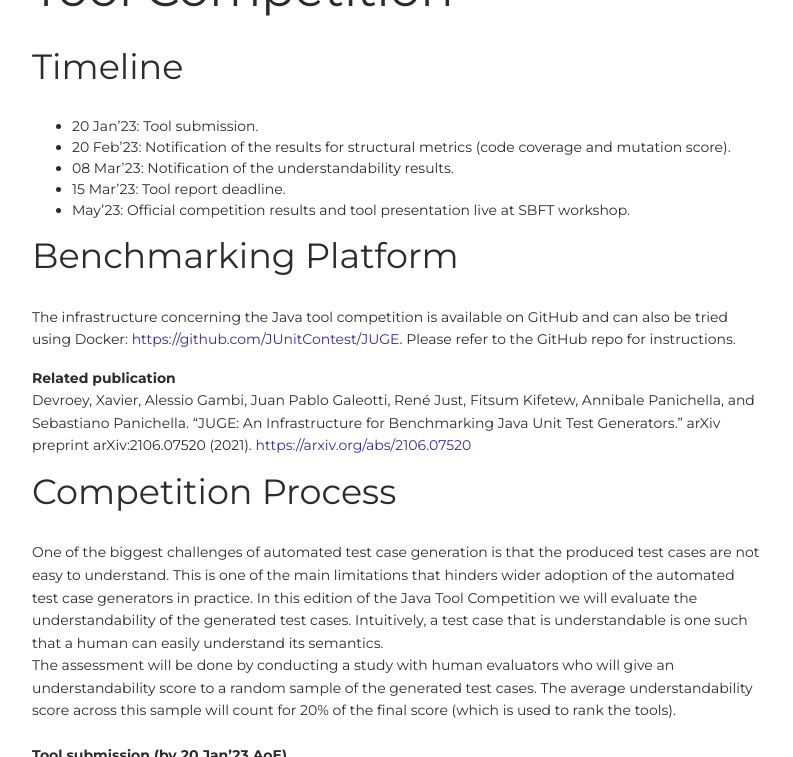
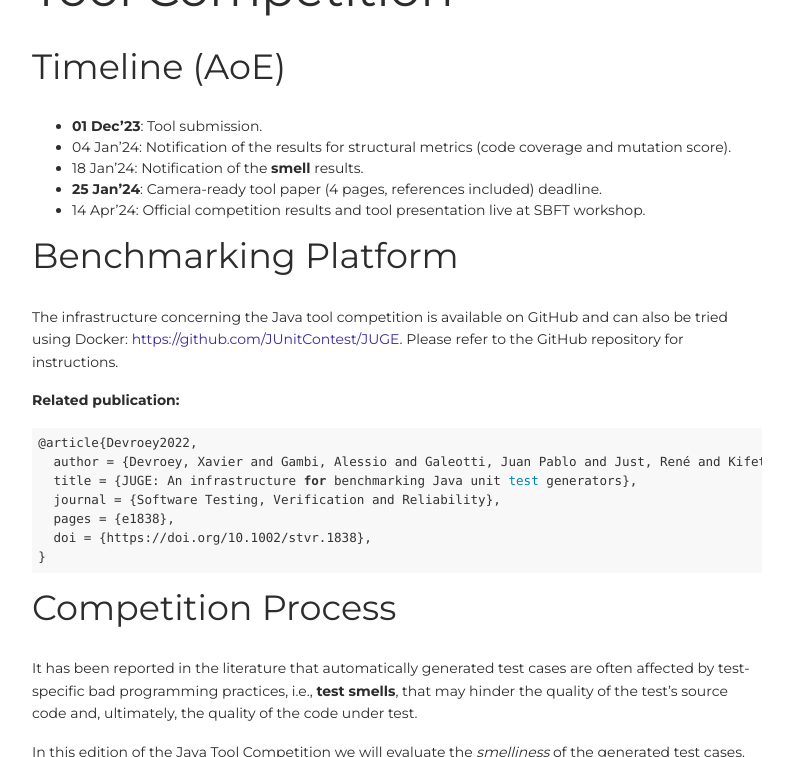
Before and after one commit to sbft24/sbft24.github.io, a Jekyll site: the page built from tools/java.md, in a window 1280 px wide and 900 px high, scrolled down 332 px, cut to the strip 143-900 px from the top of the window. Shown: the whole strip, without its empty margins (243-1036 px from the left). Built offline with Jekyll 4.4.1, drawn with Linux system fonts in a browser that asks for light colours; nearby versions of some CDN libraries; some of the changed text lies outside the part shown.

Commit message:
Updated: set of organizers, dates, and competition process (i.e., in a nutshell, introduced smelliness).

````diff
--- a/tools/java.md
+++ b/tools/java.md
@@ -4,56 +4,68 @@
 ---
 # Java Test Case Generation Tool Competition
 
-## Timeline
-* 20 Jan'23: Tool submission.
-* 20 Feb’23: Notification of the results for structural metrics (code coverage and mutation score).
-* 08 Mar'23: Notification of the understandability results.
-* 15 Mar'23: Tool report deadline.
-* May'23: Official competition results and tool presentation live at SBFT workshop.
+## Timeline (AoE)
+* **01 Dec'23**: Tool submission.
+* 04 Jan'24: Notification of the results for structural metrics (code coverage and mutation score).
+* 18 Jan'24: Notification of the **smell** results.
+* **25 Jan'24**: Camera-ready tool paper (4 pages, references included) deadline.
+* 14 Apr'24: Official competition results and tool presentation live at SBFT workshop.
+
 
 ## Benchmarking Platform
 
-The infrastructure concerning the Java tool competition is available on GitHub and can also be tried using Docker: [https://github.com/JUnitContest/JUGE](https://github.com/JUnitContest/JUGE). Please refer to the GitHub repo for instructions.
+The infrastructure concerning the Java tool competition is available on GitHub and can also be tried using Docker: [https://github.com/JUnitContest/JUGE](https://github.com/JUnitContest/JUGE).  Please refer to the GitHub repository for instructions.
 
+**Related publication:**
 
-**Related publication**
-<br>
-Devroey, Xavier, Alessio Gambi, Juan Pablo Galeotti, René Just, Fitsum Kifetew, Annibale Panichella, and Sebastiano Panichella. "JUGE: An Infrastructure for Benchmarking Java Unit Test Generators." arXiv preprint arXiv:2106.07520 (2021). [https://arxiv.org/abs/2106.07520](https://arxiv.org/abs/2106.07520)
-
+```
+@article{Devroey2022,
+  author = {Devroey, Xavier and Gambi, Alessio and Galeotti, Juan Pablo and Just, René and Kifetew, Fitsum and Panichella, Annibale and Panichella, Sebastiano},
+  title = {JUGE: An infrastructure for benchmarking Java unit test generators},
+  journal = {Software Testing, Verification and Reliability},
+  pages = {e1838},
+  doi = {https://doi.org/10.1002/stvr.1838},
+}
+```
 
 ## Competition Process
 
-One of the biggest challenges of automated test case generation is that the produced test cases are not easy to understand. This is one of the main limitations that hinders wider adoption of the automated test case generators in practice. In this edition of the Java Tool Competition we will evaluate the understandability of the generated test cases. Intuitively, a test case that is understandable is one such that a human can easily understand its semantics.
-<br>
-The assessment will be done by conducting a study with human evaluators who will give an understandability score to a random sample of the  generated test cases. The average understandability score across this sample will count for 20% of the final score (which is used to rank the tools).
-<br>
-<br>
-**Tool submission (by 20 Jan'23 AoE)**
-<br>
-Fill this Google form: [https://forms.gle/EwPbyGu1xKCBdRS67](https://forms.gle/EwPbyGu1xKCBdRS67) and send a Zip file with your tool to the organisers: Gunel Jahangirova - [gunel.jahangirova@kcl.ac.uk](gunel.jahangirova@kcl.ac.uk), and Valerio Terragni - [v.terragni@auckland.ac.nz](v.terragni@auckland.ac.nz).
-<br>
-<br>
-**Notification of the results for structural metrics (code coverage and mutation score) (by 20 Feb’23 AoE)**
-<br>
-We will run our tool with the benchmark and you will receive by email the results of the code coverage and mutation score. You will need these data to write the report.
-<br>
-<br>
-**Notification of the understandability results (by 08 Mar'23 AoE)**
-<br>
-We will conduct a human evaluation of your test cases to assess their understandability. We will send you a report, which you should also discuss in the report.
-<br>
-<br>
-**Tool report deadline (by 15 Mar'23 AoE)**
-<br>
-You will need to submit a report, which will be included in the workshop proceedings. The report must follow the [IEEE conference format](https://www.ieee.org/conferences/publishing/templates.html). The page limit is 2 pages including references. Please submit the PDF to the organisers by the deadline: Gunel Jahangirova - [gunel.jahangirova@kcl.ac.uk](gunel.jahangirova@kcl.ac.uk), and Valerio Terragni - [v.terragni@auckland.ac.nz](v.terragni@auckland.ac.nz).
-<br>
-<br>
-**Results**.
-<br>
-Finally, the winners will be announced live during the workshop in May.
+It has been reported in the literature that automatically generated test cases are often affected by test-specific bad programming practices, i.e., **test smells**, that may hinder the quality of the test's source code and, ultimately, the quality of the code under test.
+
+In this edition of the Java Tool Competition we will evaluate the *smelliness* of the generated test cases.  Intuitively, on one hand, a test case would be *smell-free* if no test smell (i.e., Mystery Guest, Eager Test, Assertion Roulette, Indirect Testing, Sensitive Equality, or Resource Optimism) is present in the test case.  On the other hand, a test case would be *smelly*, on a scale from 1 up to 6.  1 if it only contains one test smell, 2 if it contains any two smells, etc.
+
+The assessment on whether a test case contains 0, 1, 2, 3, 4, 5, or 6 smells will be done by conducting a study with human evaluators who will annotate whether each of the six smells is or is not present in a random sample of generated test cases.  In a nutshell, we will follow the guidelines and the annotation protocol defined in the paper [Test smells 20 years later: detectability, validity, and reliability (Section 3.5)](https://link.springer.com/article/10.1007/s10664-022-10207-5).
+
+The average smelliness score across this sample will count for 20% of the final score (which is used to rank the tools).
+
+### 1. Tool submission (by 01 Dec'23 AoE)
+
+Fill the Google form [https://forms.gle/1dLeo1JCgYqim8AP9](https://forms.gle/1dLeo1JCgYqim8AP9) and send a zip file with your tool to the organisers (please find their contacts at the end of this page).
+
+### 2. Notification of the results for structural metrics (code coverage and mutation score) (by 04 Jan'24 AoE)
+
+We will run our tool with the benchmark and you will receive by email the results of the code coverage and mutation score.  You will need these data to write the report (see point 4).
+
+### 3. Notification of the smells results (by 18 Jan'24 AoE)
+
+We will conduct an evaluation on the smelliness of your test cases.  We will send you a report on that, which you should also discuss in your report.
+
+### 4. Tool report deadline (by 25 Jan'24 AoE)
+
+You will need to submit a short report, which will be included in the workshop proceedings.  The report must follow the [IEEE conference format](https://www.ieee.org/conferences/publishing/templates.html).  The page limit is 2 pages including references.  Please submit the PDF to the organisers by the deadline (please find their contacts at the end of this page).
+
+### 5. Results
+
+Finally, the winners will be announced live during the workshop in April.
+
 
 ## Prizes and awards
+
 Will be announced later. Stay tuned!
 
+
 ## Organizers
-The fuzzing competition is organized jointly by Gunel Jahangirova - [gunel.jahangirova@kcl.ac.uk](gunel.jahangirova@kcl.ac.uk), and Valerio Terragni - [v.terragni@auckland.ac.nz](v.terragni@auckland.ac.nz).
+
+The Java tool competition is organized jointly by:
+* [Valerio Terragni](https://valerio-terragni.github.io) (The University of Auckland, New Zealand) -- v.terragni@auckland.ac.nz
+* [José Campos](https://jose.github.io) (University of Porto, Portugal) -- jcmc@fe.up.pt
````
